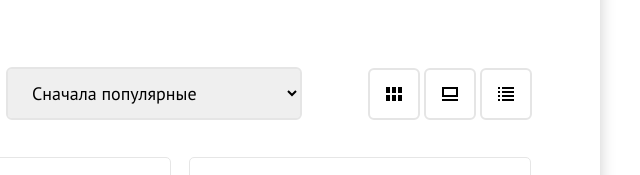
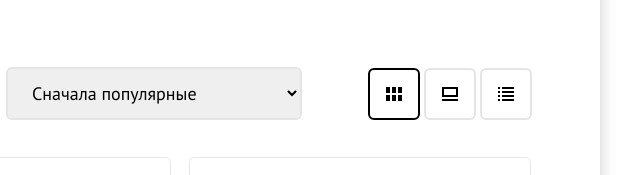
Before and after one commit to SyachTheDiabolical/2600045-sedona-2, a plain HTML site: page catalog.html in a window 1280 px wide. Shown: the part 464-639 px from the top of the page, 640-1280 px from the left. Drawn offline with Linux system fonts and the light colour scheme.

Commit message:
Помарочка-2

```diff
--- a/styles/styles.css
+++ b/styles/styles.css
@@ -797,7 +797,7 @@ h3.visually-hidden {
 }
 
 .button-sort-active {
-border-color: #000000;
+  outline-color: #000000;
 }
 
 .button-sort:last-child {
```
